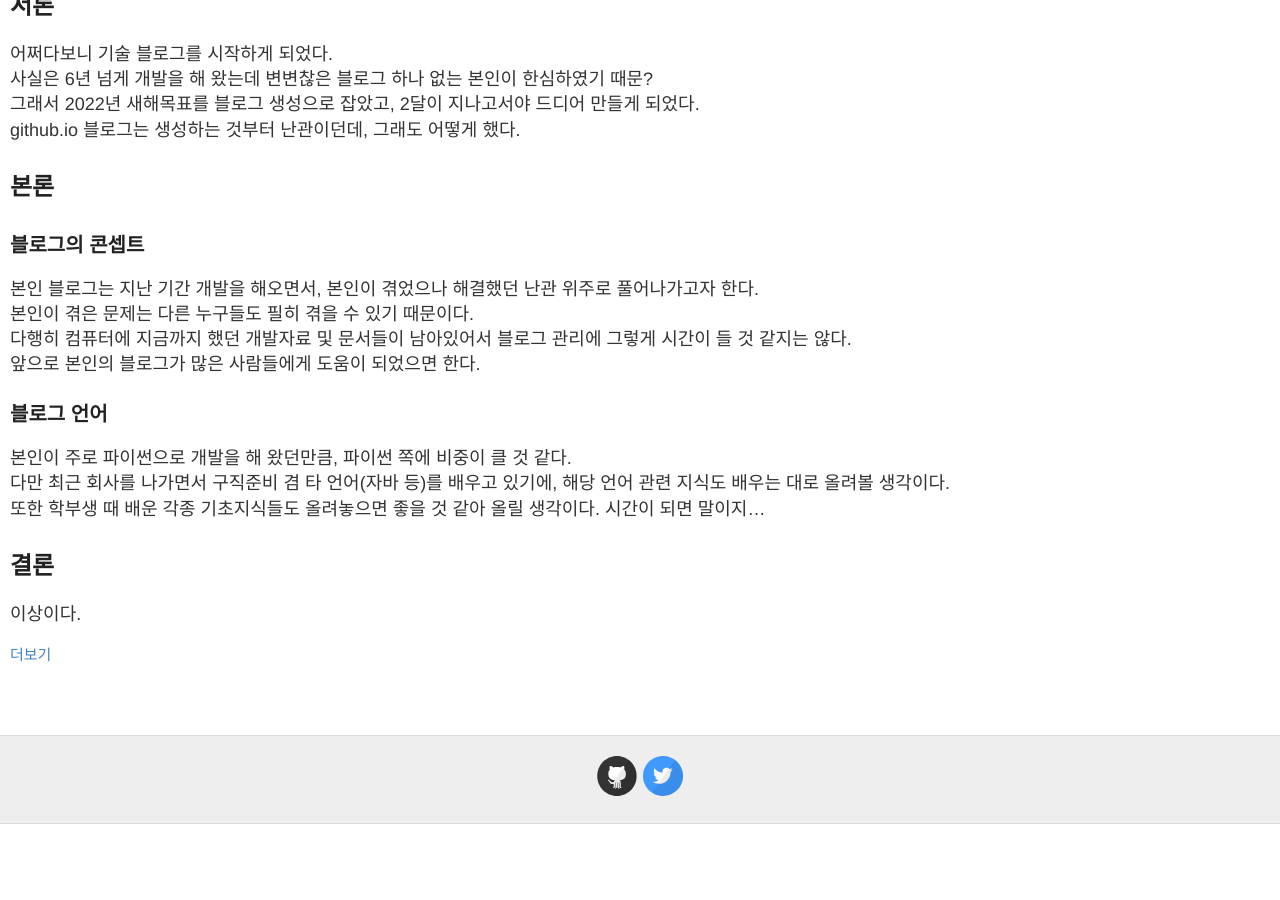
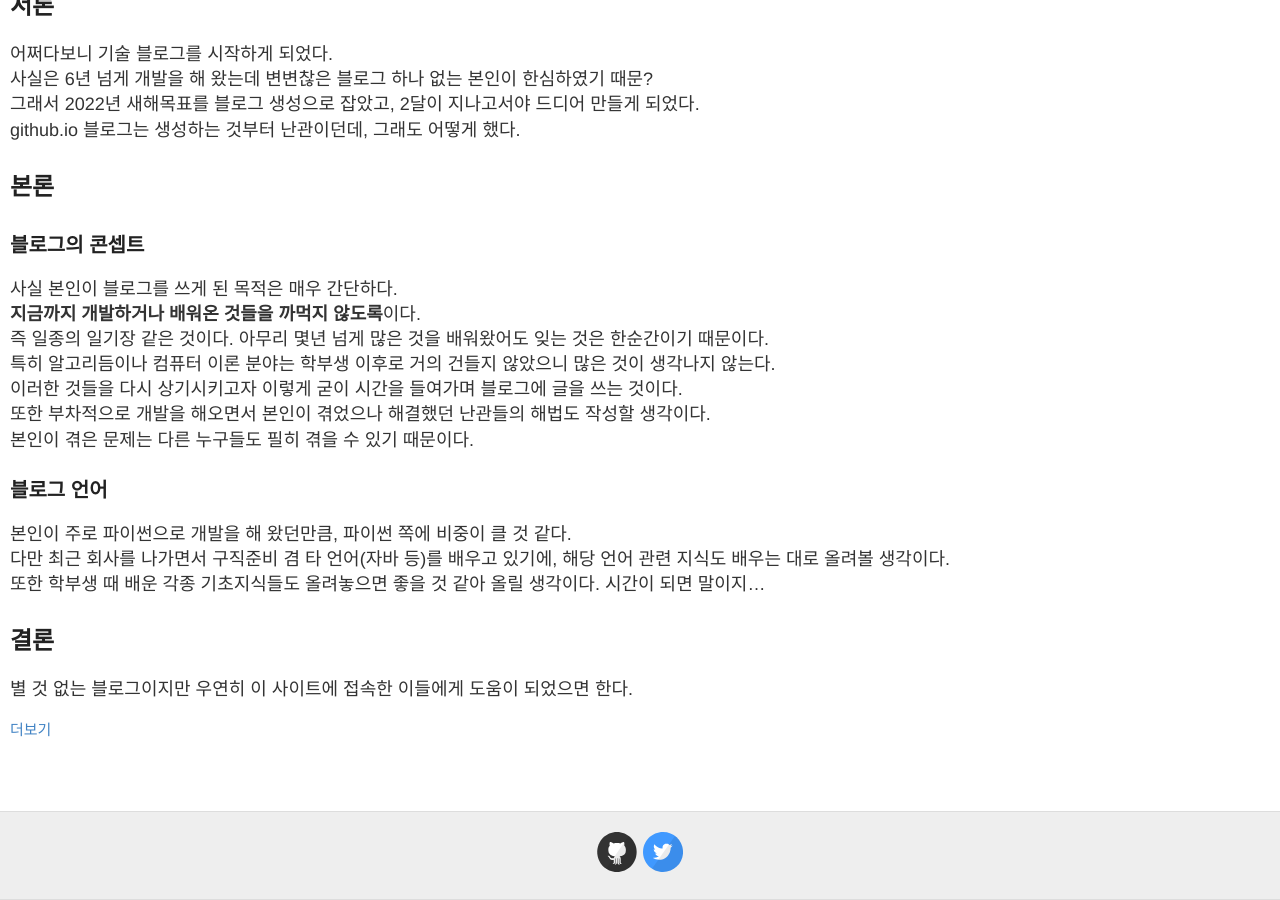
Before and after one commit to Kreator-Kaebal/Kreator-Kaebal.github.io, a Jekyll site: the page built from index.html, in a window 1280 px wide and 900 px high, scrolled down 5273 px. Built offline with Jekyll 4.4.1, drawn with Linux system fonts in a browser that asks for light colours; before the commit the page ends 6097 px from its top, so only the background shows below that.

Commit message:
modify introduction

```diff
--- a/_posts/2022-2-4-Introduction.md
+++ b/_posts/2022-2-4-Introduction.md
@@ -13,14 +13,17 @@ tags: [kongji]
 github.io 블로그는 생성하는 것부터 난관이던데, 그래도 어떻게 했다.
 ## 본론
 ### 블로그의 콘셉트
-본인 블로그는 지난 기간 개발을 해오면서, 본인이 겪었으나 해결했던 난관 위주로 풀어나가고자 한다.
+사실 본인이 블로그를 쓰게 된 목적은 매우 간단하다.
+**지금까지 개발하거나 배워온 것들을 까먹지 않도록**이다.
+즉 일종의 일기장 같은 것이다. 아무리 몇년 넘게 많은 것을 배워왔어도 잊는 것은 한순간이기 때문이다.
+특히 알고리듬이나 컴퓨터 이론 분야는 학부생 이후로 거의 건들지 않았으니 많은 것이 생각나지 않는다.
+이러한 것들을 다시 상기시키고자 이렇게 굳이 시간을 들여가며 블로그에 글을 쓰는 것이다.
+또한 부차적으로 개발을 해오면서 본인이 겪었으나 해결했던 난관들의 해법도 작성할 생각이다.
 본인이 겪은 문제는 다른 누구들도 필히 겪을 수 있기 때문이다.
-다행히 컴퓨터에 지금까지 했던 개발자료 및 문서들이 남아있어서 블로그 관리에 그렇게 시간이 들 것 같지는 않다.
-앞으로 본인의 블로그가 많은 사람들에게 도움이 되었으면 한다.
 ### 블로그 언어
 본인이 주로 파이썬으로 개발을 해 왔던만큼,
 파이썬 쪽에 비중이 클 것 같다.
 다만 최근 회사를 나가면서 구직준비 겸 타 언어(자바 등)를 배우고 있기에, 해당 언어 관련 지식도 배우는 대로 올려볼 생각이다.
 또한 학부생 때 배운 각종 기초지식들도 올려놓으면 좋을 것 같아 올릴 생각이다. 시간이 되면 말이지...
 ## 결론
-이상이다.
+별 것 없는 블로그이지만 우연히 이 사이트에 접속한 이들에게 도움이 되었으면 한다.
```
